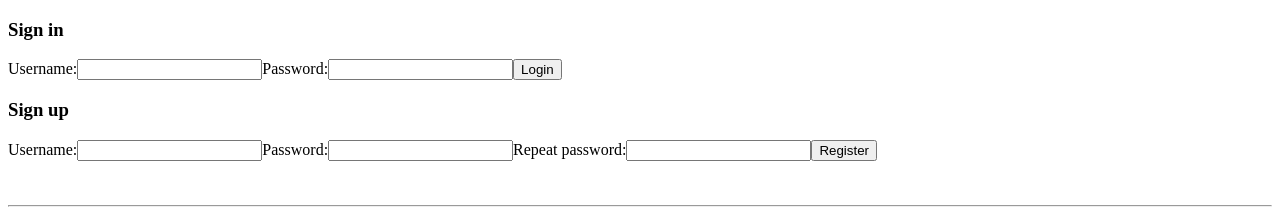
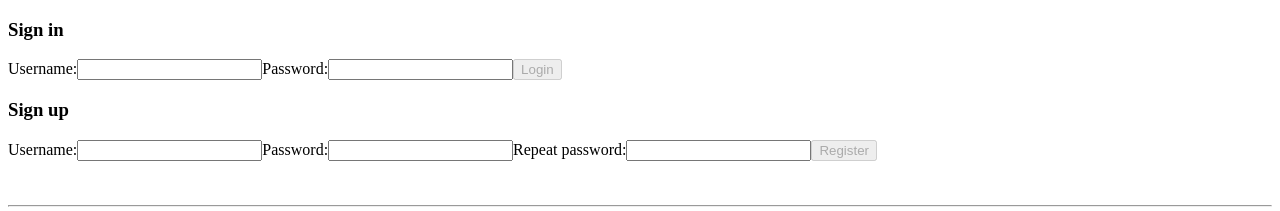
Before and after one commit to artchaidez/todoReact, a React (Create React App) app: page / in a window 1280 px wide. Shown: the top 211 px of the page. Built offline with nearby package versions, Linux system fonts and the light colour scheme.

Commit message:
Stateful components

```diff
--- a/src/App.js
+++ b/src/App.js
@@ -1,10 +1,14 @@
 import UserBar from './user/userbar';
 import Todo from './todo/todo';
+import React, { useState } from 'react'
 
 function App() {
+
+  const [ user, setUser ] = useState('')
+
   return (
     <div>
-      <UserBar />
+      <UserBar user= {user} setUser = {setUser}/>
       <Todo title = "Complete HW1" />
       <Todo title = "Complete HW2" description = "Decription is optional"/>
     </div>
--- a/src/todo/createtodo.js
+++ b/src/todo/createtodo.js
@@ -1,16 +1,27 @@
-import React from 'react';
+import React, { useState } from 'react';
 
-export default function CreateTodo ({user}) {
+export default function CreateTodo ({user, todos, setTodos}) {
+
+    const [ title, setTitle ] = useState('');
+    const [ description, setDescription ] = useState('');
+
+    function handleTitle (evt) { setTitle(evt.target.value) }
+    function handleDescription (evt) { setDescription(evt.target.value) }
+    function handleCreate () {
+        const newTodo = { title, description, author: user }
+        setTodos([ newTodo, ...todos ])
+    }
+
     return (
-    <form onSubmit={e => e.preventDefault()}>
+    <form onSubmit={e => { e.preventDefault(); handleCreate(); } }>
         <div>Author: <b>{user}</b></div>
         <div>
             <label htmlFor="create-title">Title: </label>
-            <input type="text" name="create-title" id="create-title" />
+            <input type="text" value={title} onChange={handleTitle} name="create-title" id="create-title" />
         </div>
         <div>
-            <label htmlFor="create-description">Description: </label>
-            <input type="text" name="description" id="description" />
+            <label htmlFor="description">Description: </label>
+            <input type="text" value={description} onChange={handleDescription} name="description" id="description" />
         </div>
         <input type="submit" value="Create Todo" />
         </form>
--- a/src/todo/todo.js
+++ b/src/todo/todo.js
@@ -28,6 +28,7 @@ export default function Todo ({ title , description}) {
     }
 
     // for checked, dateCompleted/complete order matters
+    // warning on line 39,  Unexpected use of comma operator  no-sequences
     return (
         <div>
             <h2>{title}</h2>
--- a/src/user/login.js
+++ b/src/user/login.js
@@ -1,14 +1,19 @@
-import React from 'react';
+import React, { useState } from 'react';
 
-export default function Login() {
+export default function Login({ setUser }) {
+
+    const [ username, setUsername ] = useState('')
+
+    function handleUsername (evt) { setUsername(evt.target.value) }
+
     return (
-    <form onSubmit={e => e.preventDefault()}>
+    <form onSubmit={e => { e.preventDefault(); setUser(username); } }>
         <label htmlFor="login-username">Username:</label>
-        <input type="text" name="login-username" id="login-username" />
+        <input type="text" value={username} onChange={handleUsername} name="login-username" id="login-username" />
 
         <label htmlFor="login-password">Password:</label>
         <input type="password" name="login-password" id="login-password" />
 
-        <input type="submit" value="Login" /></form>
+        <input type="submit" value="Login" disabled={username.length === 0} /></form>
     )
 }
--- a/src/user/logout.js
+++ b/src/user/logout.js
@@ -1,8 +1,8 @@
 import React from 'react';
 
-export default function Logout({user}) {
+export default function Logout({user, setUser}) {
     return (
-    <form onSubmit={e => e.preventDefault()}>
+    <form onSubmit={e => { e.preventDefault(); setUser('') } }>
         Logged in as: <b>{user}</b>
         <input type="submit" value="Logout" /></form>
     )
--- a/src/user/register.js
+++ b/src/user/register.js
@@ -1,16 +1,24 @@
-import React from 'react';
+import React, { useState } from 'react';
 
-export default function Register() {
-    return (<form onSubmit={e => e.preventDefault()}>
+export default function Register({ setUser }) {
+
+    const [ username, setUsername ] = useState('')
+    const [ password, setPassword ] = useState('')
+    const [ passwordRepeat, setPasswordRepeat ] = useState('')
+    function handleUsername (evt) { setUsername(evt.target.value) }
+    function handlePassword (evt) { setPassword(evt.target.value) }
+    function handlePasswordRepeat (evt) { setPasswordRepeat(evt.target.value) }
+
+    return (<form onSubmit={e => { e.preventDefault(); setUser(username) }}>
         <label htmlFor="register-username">Username:</label>
-        <input type="text" name="register-username" id="register-username" />
+        <input type="text" value={username} onChange={handleUsername} name="register-username" id="register-username" />
 
         <label htmlFor="register-password">Password:</label>
-        <input type="password" name="register-password" id="register-password" />
+        <input type="password" value={password} onChange={handlePassword} name="register-password" id="register-password" />
 
         <label htmlFor="register-password-repeat">Repeat password:</label>
-        <input type="password" name="register-password-repeat" id="register-password-repeat" />
+        <input type="password"  value={passwordRepeat} onChange={handlePasswordRepeat}  name="register-password-repeat" id="register-password-repeat" />
 
-        <input type="submit" value="Register" /></form>
+        <input type="submit" value="Register" disabled={username.length === 0 || password.length === 0 || password !== passwordRepeat} /></form>
     )
 }
--- a/src/user/userbar.js
+++ b/src/user/userbar.js
@@ -1,15 +1,13 @@
-import React from 'react';
+import React, { useState } from 'react';
 import Login from './login';
 import Logout from './logout';
 import Register from './register';
 import CreateTodo from '../todo/createtodo';
 import TodoList from '../todo/todolist';
 
-export default function UserBar() {
+export default function UserBar({user, setUser}) {
 
-    // Logout will appear if user != ''
-    const user = '';
-    const post = [
+    const initialTodos = [
         {
             title: "Buy Milk",
         },
@@ -19,22 +17,25 @@ export default function UserBar() {
         }
     ]
 
+    const [ todos, setTodos ] = useState(initialTodos)
+
+    // NOTE: decide if <TodoList todo= {todos}/> goes first, or next line goes first
     if (user) {
         return (
             <>
-            <Logout user={user} />
-            <TodoList todo= {post}/>
-            <CreateTodo user={user}/>
+            <Logout user={user} setUser={setUser} />
             <br/><br/><hr/><br/>
+            {user && <CreateTodo user={user} todos={todos} setTodos={setTodos} />}
+            <TodoList todo= {todos}/>
             </>
         )
     } else {
         return (
         <>
             <h3>Sign in</h3>
-            <Login />
+            <Login setUser={setUser} />
             <h3>Sign up</h3>
-            <Register />
+            <Register setUser={setUser} />
             <br/><br/><hr/><br/>
             </>
         )
```
